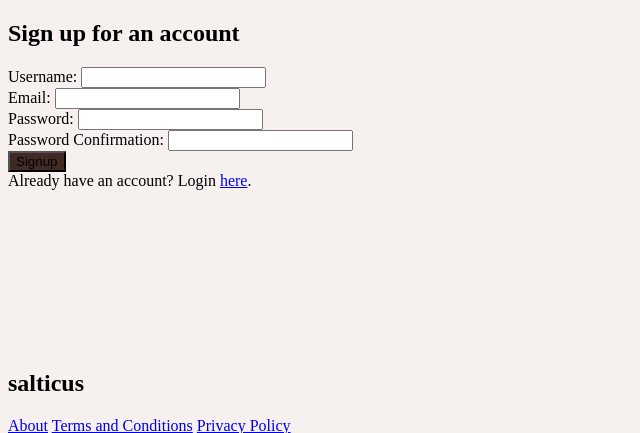
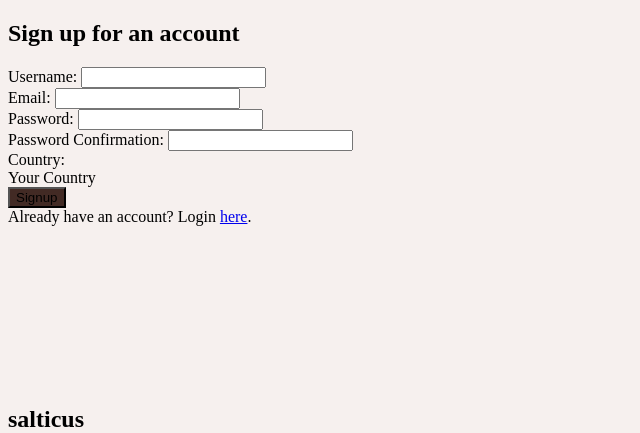
Before and after one commit to shivamMg/salticus, a Django app: page /signup/ in a window 1280 px wide. Shown: the part 80-513 px from the top of the page, without its empty margins (0-640 px from the left). Run offline with Django 3.2, Linux system fonts and the light colour scheme; data that the repository does not hold is empty; some libraries are stand-ins or nearby versions.

Commit message:
Add Country field to User forms

```diff
--- a/salticus/static/js/main.js
+++ b/salticus/static/js/main.js
@@ -1,12 +1,13 @@
 $(document).ready(function() {
   $('.ui.menu .ui.dropdown').dropdown({
-    on: 'hover'
+    on: 'click'
   });
-  $('.ui.menu a.item')
-    .on('click', function() {
+  $('.ui.menu a.item').on('click', function() {
       $(this)
         .addClass('active')
         .siblings()
         .removeClass('active');
-    });
+  });
+
+  $(".ui.dropdown").dropdown();
 });
--- a/salticus/templates/countries_dropdown.html
+++ b/salticus/templates/countries_dropdown.html
@@ -1,5 +1,5 @@
 {% for country in countries %}
-  <div class="item" data-value="{{ country.code | lower }}" title="{{ country.name }}, {{ country.continent.name }}">
+  <div class="item" data-value="{{ country.code }}" title="{{ country.name }}, {{ country.continent.name }}">
     <i class="{{ country.code | lower }} flag"></i>{{ country.name | truncatechars:20 }}
   </div>
 {% endfor %}
--- a/salticus/templates/navbar.html
+++ b/salticus/templates/navbar.html
@@ -7,7 +7,11 @@
       <div class="ui selection dropdown item">
         <input type="hidden" name="country">
         <div class="text">
+        {% if user.is_authenticated %}
+          <i class="{{ user.country.code | lower }} flag"></i>{{ user.country.name }}
+        {% else %}
           <i class="in flag"></i>India
+        {% endif %}
         </div>
 
         <div class="menu">
--- a/salticus/templates/users/signup.html
+++ b/salticus/templates/users/signup.html
@@ -1,4 +1,5 @@
 {% extends "base.html" %}
+{% load countries_dropdown %}
 
 {% block stylesheets %}
 <style>
@@ -26,7 +27,18 @@
       <div class="field">
         {{ field.label_tag }}
         <span class="field-error">{{ field.errors.as_text }}</span>
-        {{ field }}
+        {% if field.name == 'country' %}
+          <div class="ui fluid search selection dropdown">
+            {{ field }}
+            <i class="dropdown icon"></i>
+            <div class="default text">Your Country</div>
+            <div class="menu">
+              {% list_countries %}
+            </div>
+          </div>
+        {% else %}
+          {{ field }}
+        {% endif %}
       </div>
     {% endfor %}
 
--- a/salticus/urls.py
+++ b/salticus/urls.py
@@ -25,7 +25,7 @@ urlpatterns = [
         user_views.signup,
         name='signup',
     ),
-    url(r'^account/$', user_views.AccountInfo.as_view(), name='account'),
+    url(r'^account/$', user_views.account_info, name='account'),
 
     # Profiles
     url(r'^profiles/', include('profiles.urls.profiles',
--- a/users/forms.py
+++ b/users/forms.py
@@ -1,6 +1,7 @@
 from django import forms
 from django.utils.translation import ugettext_lazy as _
 
+from countries.models import Country
 from .models import User
 
 
@@ -8,10 +9,11 @@ class UserCreationForm(forms.ModelForm):
     password1 = forms.CharField(label='Password', widget=forms.PasswordInput)
     password2 = forms.CharField(label='Password Confirmation',
                                 widget=forms.PasswordInput)
+    country = forms.CharField(label='Country', widget=forms.HiddenInput)
 
     class Meta:
         model = User
-        fields = ('username', 'email',)
+        fields = ('username', 'email')
         labels = {
             'username': _('Username'),
             'email': _('Email'),
@@ -24,8 +26,17 @@ class UserCreationForm(forms.ModelForm):
             raise forms.ValidationError("Passwords don't match")
         return password2
 
+    def clean_country(self):
+        country_code = self.cleaned_data.get('country')
+        try:
+            country = Country.objects.get(code=country_code)
+        except Country.DoesNotExist:
+            raise forms.ValidationError('No such country')
+        return country
+
     def save(self, commit=True):
         user = super(UserCreationForm, self).save(commit=False)
+        user.country = self.clean_country()
         user.set_password(self.cleaned_data["password1"])
         if commit:
             user.save()
@@ -33,9 +44,11 @@ class UserCreationForm(forms.ModelForm):
 
 
 class UserChangeForm(forms.ModelForm):
+    country = forms.CharField(label='Country', widget=forms.HiddenInput)
+
     class Meta:
         model = User
-        fields = ('username', 'email', 'first_name', 'last_name', 'bio',)
+        fields = ('username', 'email', 'first_name', 'last_name', 'bio')
         labels = {
             'username': _('Username'),
             'email': _('Email'),
@@ -43,3 +56,18 @@ class UserChangeForm(forms.ModelForm):
             'last_name': _('Last Name'),
             'bio': _('Bio'),
         }
+
+    def clean_country(self):
+        country_code = self.cleaned_data.get('country')
+        try:
+            country = Country.objects.get(code=country_code)
+        except Country.DoesNotExist:
+            raise forms.ValidationError('No such country')
+        return country
+
+    def save(self, commit=True):
+        user = super(UserChangeForm, self).save(commit=False)
+        user.country = self.clean_country()
+        if commit:
+            user.save()
+        return user
--- a/users/models.py
+++ b/users/models.py
@@ -5,20 +5,24 @@ from countries.models import Country
 
 
 class UserManager(BaseUserManager):
-    def create_user(self, username, email, password):
+    def create_user(self, username, email, country, password):
         if not username:
             raise ValueError('User must have a username')
         if not email:
             raise ValueError('User must have an email')
+        if not country:
+            raise ValueError('User must have a country')
 
         user = self.model(username=username, email=self.normalize_email(email))
         user.set_password(password)
+        user.country = Country.objects.get(pk=country)
         user.save(using=self._db)
         return user
 
-    def create_superuser(self, username, email, password):
+    def create_superuser(self, username, email, country, password):
         user = self.create_user(username=username,
                                 email=email,
+                                country=country,
                                 password=password)
         user.is_superuser = True
         user.is_admin = True
@@ -40,7 +44,7 @@ class User(AbstractBaseUser):
     is_superuser = models.BooleanField(default=False)
 
     USERNAME_FIELD = 'username'
-    REQUIRED_FIELDS = ['email']
+    REQUIRED_FIELDS = ['email', 'country']
 
     objects = UserManager()
 
--- a/users/views.py
+++ b/users/views.py
@@ -1,9 +1,7 @@
+from django.contrib.auth.decorators import login_required
 from django.shortcuts import render, HttpResponseRedirect
 from django.core.urlresolvers import reverse
-from django.views.generic.edit import UpdateView
-from django.contrib.auth.mixins import LoginRequiredMixin
 
-from .models import User
 from .forms import UserCreationForm, UserChangeForm
 
 
@@ -12,21 +10,24 @@ def signup(request):
         form = UserCreationForm()
     elif request.method == 'POST':
         form = UserCreationForm(request.POST)
-
         if form.is_valid():
             form.save()
+
             return HttpResponseRedirect(reverse('login'))
 
-    return render(request, 'users/signup.html', {
-        'form': form,}
-    )
+    return render(request, 'users/signup.html', {'form': form})
 
 
+@login_required
+def account_info(request):
+    if request.method == 'GET':
+        form = UserChangeForm(
+            instance=request.user,
+            initial={'country': request.user.country.code}
+        )
+    elif request.method == 'POST':
+        form = UserChangeForm(request.POST, instance=request.user)
+        if form.is_valid():
+            form.save()
 
-class AccountInfo(LoginRequiredMixin, UpdateView):
-    model = User
-    template_name = 'users/account.html'
-    form_class = UserChangeForm
-
-    def get_object(self):
-        return self.request.user
+    return render(request, 'users/account.html', {'form': form})
```
Also changed, not shown: salticus/templates/users/account.html (+13 -1 lines).
